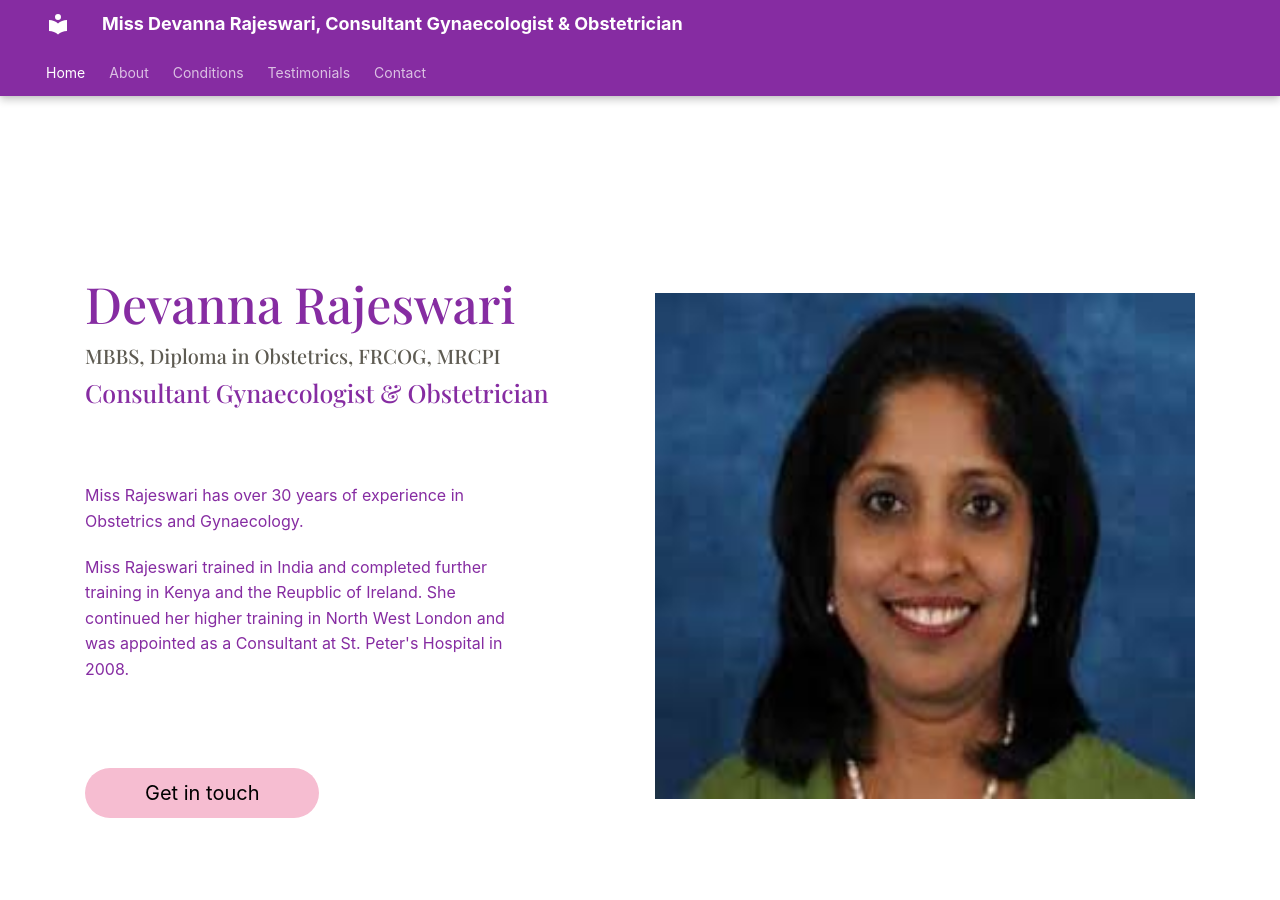
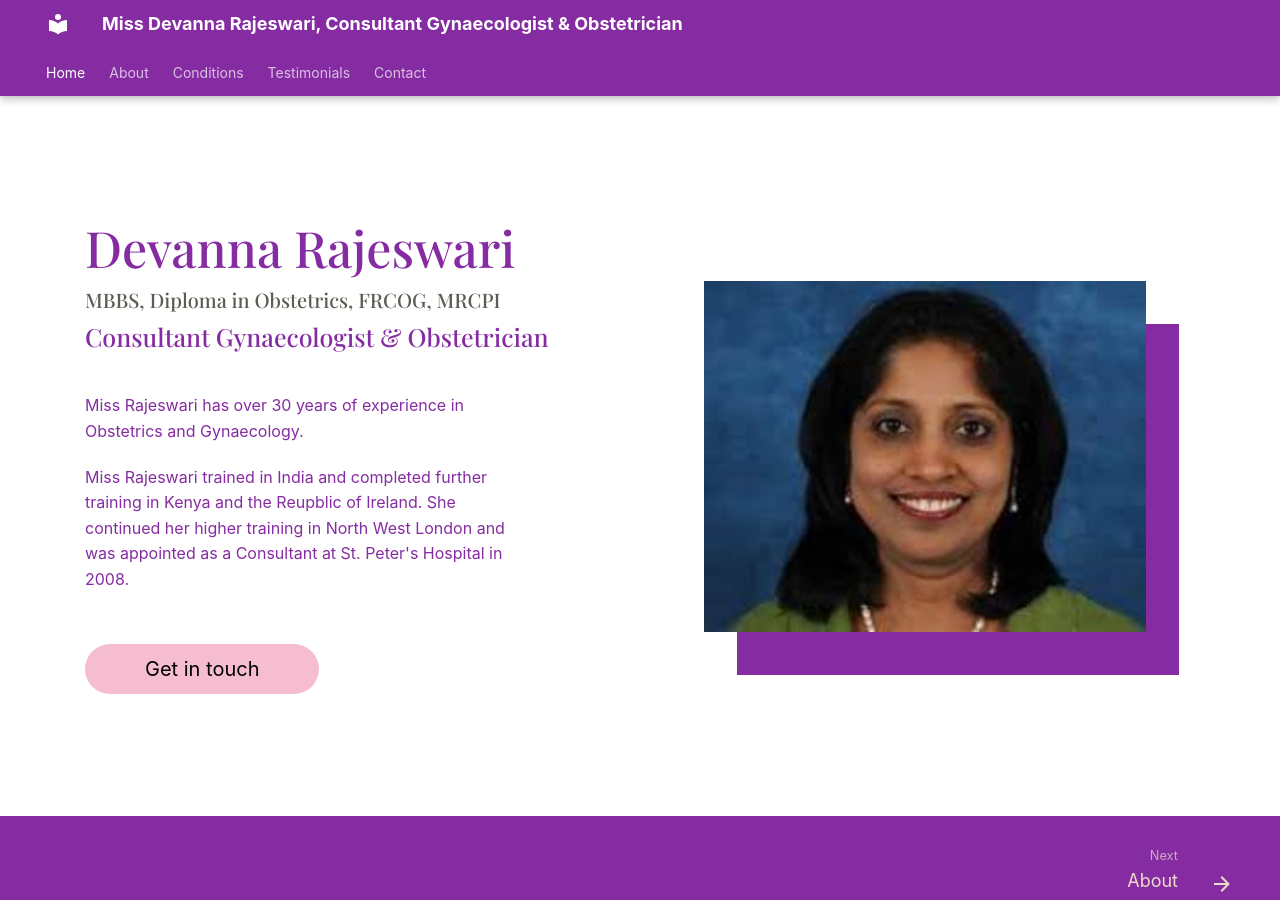
Before and after one commit to anchit-chandran/aunty-rajeswari-website, an MkDocs documentation site: the page built from docs/index.md, in a window 1280 px wide and 900 px high. Built offline with MkDocs 1.6.1 and Material for MkDocs 9.7.7, drawn with Linux system fonts in a browser that asks for light colours; some web fonts are replaced.

Commit message:
first draft done of masthead & responsive
Signed-off-by: Anchit <anchit97123@gmail.com>

```diff
--- a/docs/_assets/_stylesheets/extra.css
+++ b/docs/_assets/_stylesheets/extra.css
@@ -40,11 +40,19 @@ footer.md-footer {
     .headshot_col.h-75 {
         height: 40%!important;
     }
+    .custom_button {
+        margin: 0em auto;
+    }
+    img.img-lg.img-sm {
+        box-shadow: 7px 10px var(--main);
+    }
 }
 
 /* UP TO LARGE AND ABOVE SIZE */
 @media (min-width: 769px) {
-
+    .headshot_col {
+        height: 75%!important;
+    }
 }
 
 /* FONT STYLINGS */
@@ -54,7 +62,7 @@ footer.md-footer {
 
 /* masthead */
 .masthead {
-    height: 100vh;
+    height: 80vh;
     color: var(--main);
 
 }
@@ -73,7 +81,8 @@ h1,h2,h3,h4,h5,h6 {
 }
 
 img.img-lg {
-    height: 75%;
+    height: 65%;
+    box-shadow: 33px 43px var(--main);
 }
 
 
--- a/overrides/home.html
+++ b/overrides/home.html
@@ -32,7 +32,7 @@
 </style>
 <!-- STYLE OVERRIDES JUST FOR INDEX PAGE -->
 
-<header class="masthead vh-100">
+<header class="masthead mb-5 mb-md-0">
   <div class="container h-100">
     <div class="row h-100 justify-content-center align-items-center">
       <div class="col-md-6 h-75 d-flex flex-column justify-content-evenly">
@@ -55,12 +55,12 @@
           </div>
         </div>
         <div class="row">
-          <div class="col">
+          <div class="col d-flex flex-column justify-content-start align-items-start">
             <a class="btn btn-primary custom_button py-2 px-5" href="contact">Get in touch</a>
           </div>
         </div>
       </div>
-      <div class="col-md-6 col h-75 d-flex flex-column align-items-center justify-content-center headshot_col">
+      <div class="col-md-6 my-3 my-md-0 col d-flex flex-column align-items-center justify-content-center headshot_col">
         <img src="_assets/_images/headshot.jpg" alt="" class="img-fluid d-block img-lg img-sm">
       </div>
     </div>
```
